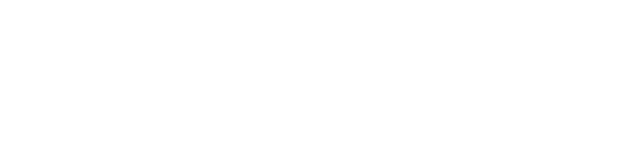
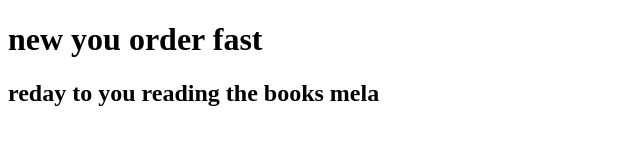
Before and after one commit to jay-kori/books.abc, a plain HTML site: page index.html in a window 1280 px wide. Shown: the whole page, without its empty margins (0-640 px from the left). Drawn offline with Linux system fonts and the light colour scheme.

Commit message:
that done for you

```diff
--- a/index.html
+++ b/index.html
@@ -4,6 +4,8 @@
     <meta charset="UTF-8">
     <meta name="viewport" content="width=device-width, initial-scale=1.0">
     <title>Books mela</title>
+    <h1> new you order fast</h1>
+    <h2> reday to you reading the books mela</h2>
 </head>
 <body>
 
```
Also changed, not shown: 2 other files.
